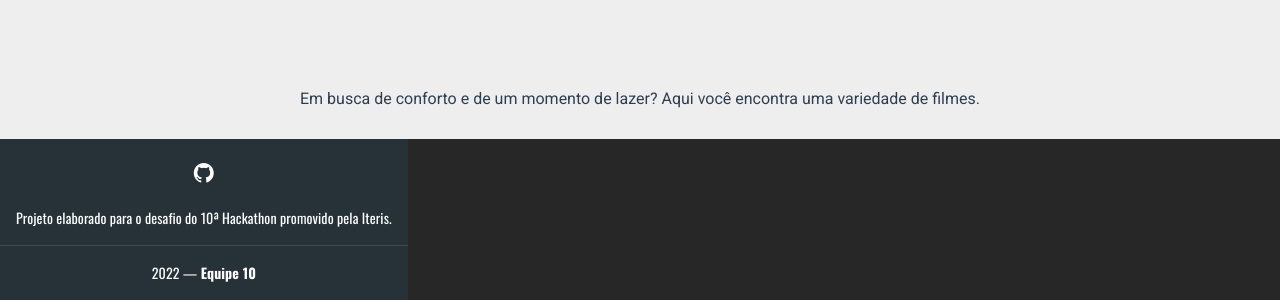
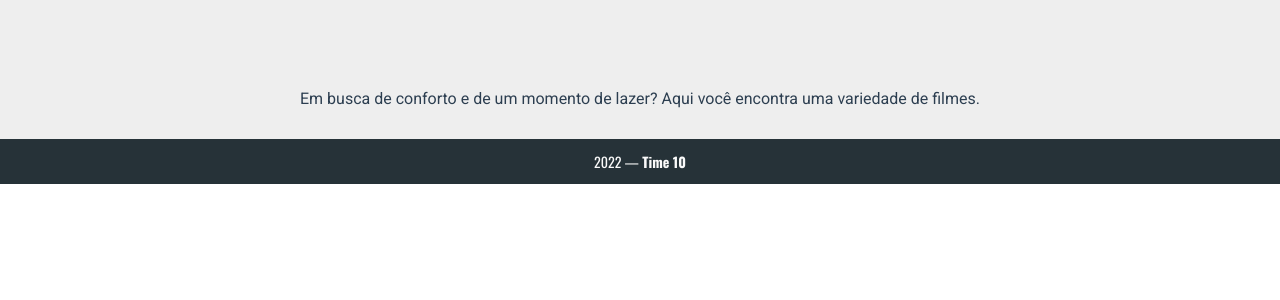
Before and after one commit to RhamandaLima/vueCatalog, a Vue app: page /#/ in a window 1280 px wide. Shown: the part 1226-1526 px from the top of the page. After the commit the page ends 1410 px from the top, so only its background shows below. Built offline with nearby package versions, Linux system fonts and the light colour scheme.

Commit message:
Add ajustes do rodapé

```diff
--- a/src/components/shared/AppFooter.vue
+++ b/src/components/shared/AppFooter.vue
@@ -1,50 +1,24 @@
 <template>
-  <v-footer
-    dark
-    padless
-  >
-    <v-card
-      flat
-      tile
-      class="blue-grey darken-4 white--text text-center"
+  <v-footer padless>
+    <v-col
+      color="blue-grey darken-4"
+      class="rodape text-center"
+      cols="12"
     >
-      <v-card-text>
-        <v-btn
-          v-for="icon in icons"
-          :key="icon"
-          class="mx-4 white--text"
-          icon
-          href="https://github.com/RhamandaLima/vueCatalog"
-        >
-        <v-icon size="24px">
-            {{ icon }}
-          </v-icon>
-        </v-btn>
-      </v-card-text>
-
-      <v-card-text class="white--text pt-0">
-        Projeto elaborado para o desafio do 10ª Hackathon promovido pela Iteris.
-      </v-card-text>
-
-      <v-divider></v-divider>
-
-      <v-card-text class="white--text">
-        {{ new Date().getFullYear() }} — <strong>Equipe 10</strong>
-      </v-card-text>
-    </v-card>
+      {{ new Date().getFullYear() }} — <strong>Time 10</strong>
+    </v-col>
   </v-footer>
 </template>
 
 <script>
   export default {
-    data: () => ({
-      icons: [
-        'mdi-github',
-      ],
-    }),
   }
 </script>
 
 <style scoped>
-
+ .rodape {
+   background-color:#263238;
+   color: #FAFAFA;
+   font-size: 14px;
+ }
 </style>
```
